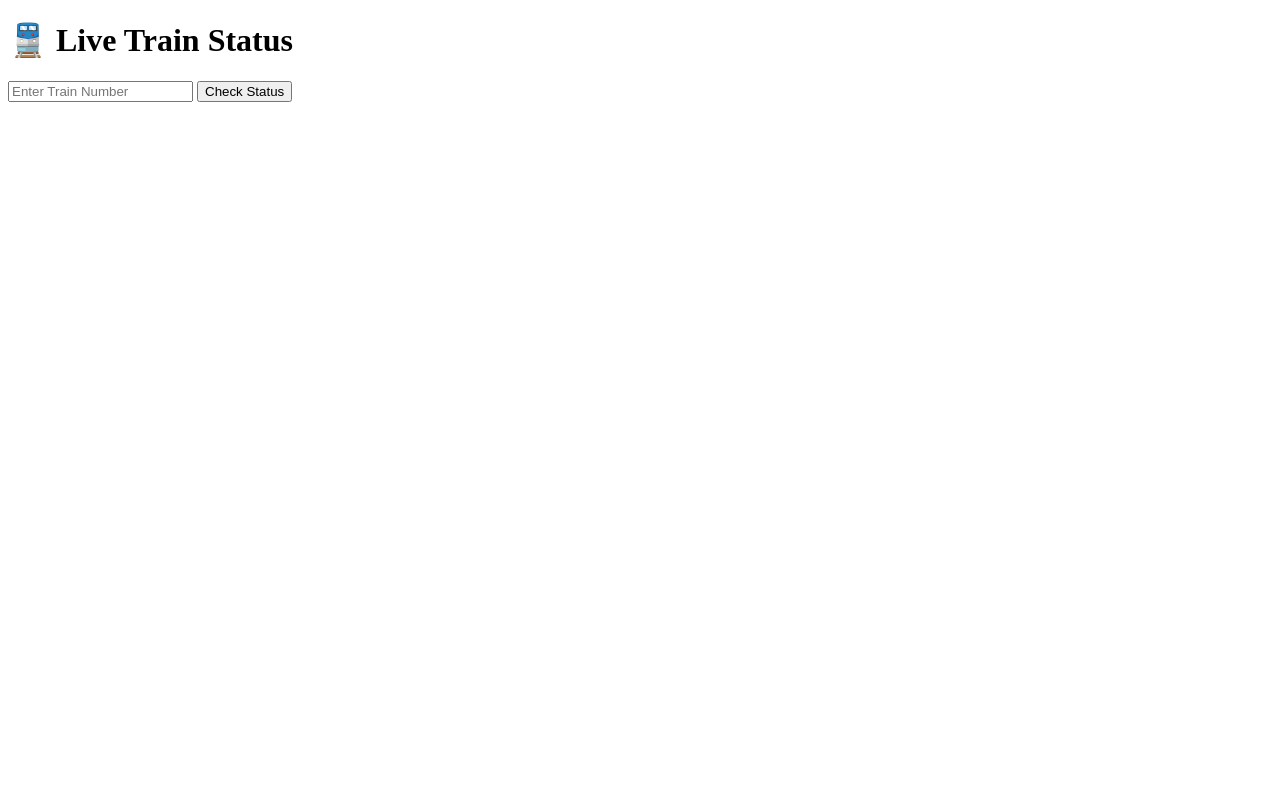
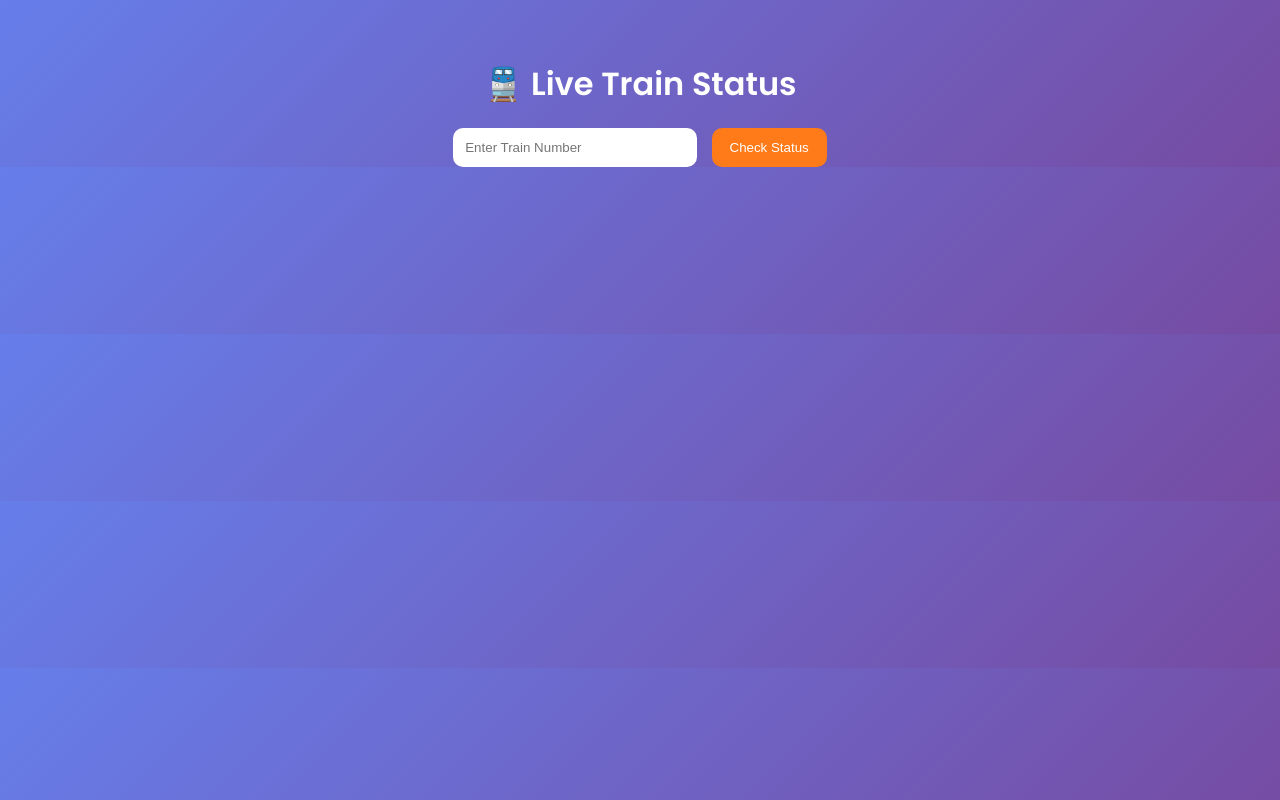
Before and after one commit to Vikki-tec/train-status-app, a website: page public/index.html in a window 1280 px wide. Drawn offline with Linux system fonts and the light colour scheme.

Commit message:
updated index.html

```diff
--- a/public/index.html
+++ b/public/index.html
@@ -1,11 +1,18 @@
 <!DOCTYPE html>
 <html>
+
 <head>
-  <title>Train Status</title>
+  <title>Live Train Status</title>
+
+  <!-- Google Font -->
   <link href="https://fonts.googleapis.com/css2?family=Poppins:wght@300;400;600&display=swap" rel="stylesheet">
+
+  <!-- CSS -->
+  <link rel="stylesheet" href="style.css">
 </head>
 
 <body>
+
   <div class="container">
     <h1>🚆 Live Train Status</h1>
 
@@ -15,6 +22,9 @@
     <div id="result"></div>
   </div>
 
+  <!-- JS -->
   <script src="script.js"></script>
+
 </body>
+
 </html>
```
